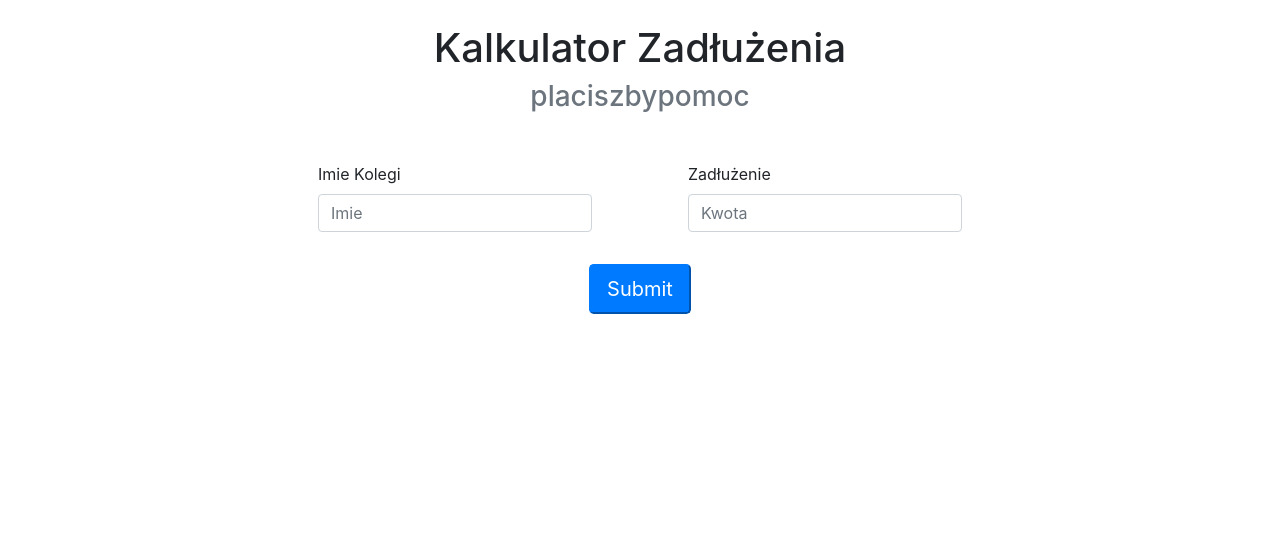
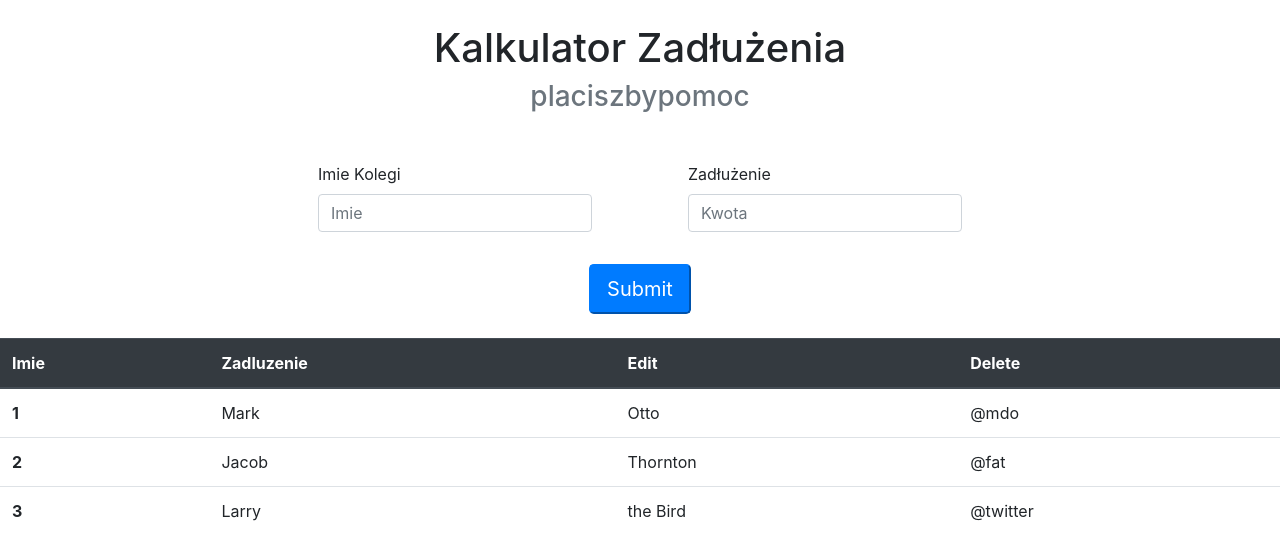
Before and after one commit to Fileonii/placiszbypomoc, a React (Create React App) app in the folder client/: page / in a window 1280 px wide. Shown: the top 560 px of the page. Built offline with nearby package versions, Linux system fonts and the light colour scheme.

Commit message:
Prototype List of Elements

```diff
--- a/client/src/App.js
+++ b/client/src/App.js
@@ -1,12 +1,14 @@
 import React, { Fragment } from "react";
 import logo from "./logo.svg";
 import "./App.css";
-import InputTodo from "./components/InputTodo";
 
+import InputElements from "./components/InputElements";
+import ListElements from "./components/ListElements";
 function App() {
   return (
     <Fragment>
-      <InputTodo />
+      <InputElements />
+      <ListElements />
     </Fragment>
   );
 }
--- a/client/src/components/InputTodo.js
+++ b/client/src/components/InputElements.js
@@ -1,6 +1,6 @@
 import React, { Fragment, useState } from "react";
 
-const InputTodo = () => {
+const InputElements = () => {
   const [kolega_imie, setImie] = useState();
   const [kolega_zadluzenie, setZadluzenie] = useState();
 
@@ -24,7 +24,7 @@ const InputTodo = () => {
     <Fragment>
       <h1 className="text-center mt-4">Kalkulator Zadłużenia</h1>
       <h3 className="text-center text-secondary">placiszbypomoc</h3>
-      <form>
+      <form onSubmit={onSubmitForm}>
         <div className="d-flex justify-content-center mt-5">
           <div class="form-group px-5">
             <label for="name">Imie Kolegi</label>
@@ -33,6 +33,8 @@ const InputTodo = () => {
               class="form-control"
               id="name"
               placeholder="Imie"
+              value={kolega_imie}
+              onChange={(e) => setImie(e.target.value)}
             />
           </div>
           <div class="form-group px-5">
@@ -42,6 +44,8 @@ const InputTodo = () => {
               class="form-control"
               id="zadluzenie"
               placeholder="Kwota"
+              value={kolega_zadluzenie}
+              onChange={(e) => setZadluzenie(e.target.value)}
             />
           </div>
         </div>
@@ -55,4 +59,4 @@ const InputTodo = () => {
   );
 };
 
-export default InputTodo;
+export default InputElements;
--- /dev/null
+++ b/client/src/components/ListElements.js
@@ -0,0 +1,40 @@
+import React, { Fragment, useEffect, useState } from "react";
+
+const ListElements = () => {
+  return (
+    <Fragment>
+      <table class="table mt-4">
+        <thead class="thead-dark">
+          <tr>
+            <th scope="col">Imie</th>
+            <th scope="col">Zadluzenie</th>
+            <th scope="col">Edit</th>
+            <th scope="col">Delete</th>
+          </tr>
+        </thead>
+        <tbody>
+          <tr>
+            <th scope="row">1</th>
+            <td>Mark</td>
+            <td>Otto</td>
+            <td>@mdo</td>
+          </tr>
+          <tr>
+            <th scope="row">2</th>
+            <td>Jacob</td>
+            <td>Thornton</td>
+            <td>@fat</td>
+          </tr>
+          <tr>
+            <th scope="row">3</th>
+            <td>Larry</td>
+            <td>the Bird</td>
+            <td>@twitter</td>
+          </tr>
+        </tbody>
+      </table>
+    </Fragment>
+  );
+};
+
+export default ListElements;
```
